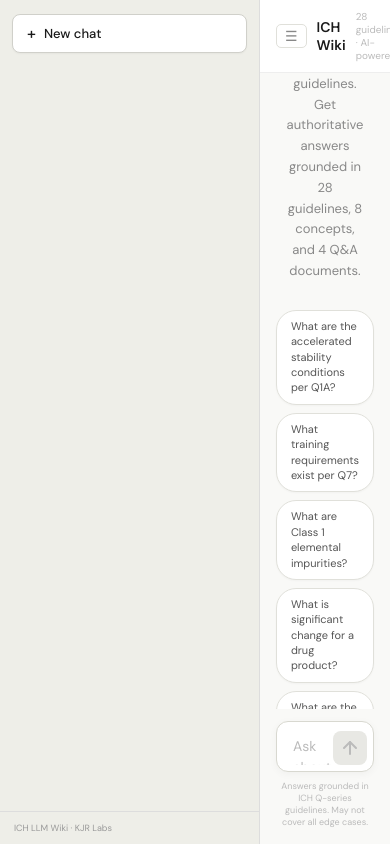
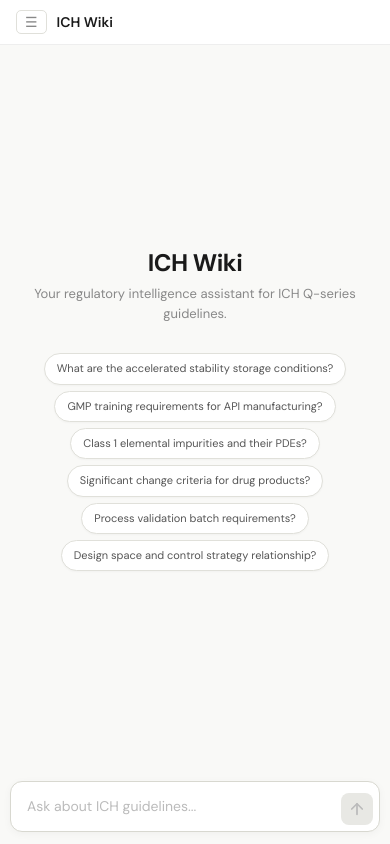
Before and after one commit to KshitijKoranne/ich-wiki-webapp, a Next.js app: page / in a window 390 px wide. Built offline with nearby package versions, Linux system fonts and the light colour scheme; a web font is replaced by a local one.

Commit message:
Mobile responsive, pharma loading phrases, professional copy

```diff
--- a/src/app/page.tsx
+++ b/src/app/page.tsx
@@ -6,17 +6,37 @@ import { useState, useRef, useEffect, useCallback } from "react";
 type Message = { role: "user" | "assistant"; content: string };
 type Chat = { id: string; title: string; messages: Message[] };
 
+const LOADING_PHRASES = [
+  "Reviewing ICH guidelines",
+  "Cross-referencing Q-series",
+  "Analyzing regulatory requirements",
+  "Checking GMP references",
+  "Consulting quality standards",
+  "Evaluating compliance criteria",
+  "Reviewing stability protocols",
+  "Parsing validation requirements",
+  "Referencing impurity thresholds",
+  "Checking pharmacopoeial texts",
+];
+
 /* ── Main ─────────────────────────────────────────────────────────── */
 export default function Home() {
   const [chats, setChats] = useState<Chat[]>([]);
   const [activeId, setActiveId] = useState<string | null>(null);
   const [input, setInput] = useState("");
   const [loading, setLoading] = useState(false);
-  const [sidebarOpen, setSidebarOpen] = useState(true);
+  const [loadingPhrase, setLoadingPhrase] = useState("");
+  const [sidebarOpen, setSidebarOpen] = useState(false);
   const bottomRef = useRef<HTMLDivElement>(null);
   const inputRef = useRef<HTMLTextAreaElement>(null);
+  const phraseInterval = useRef<any>(null);
 
   const activeChat = chats.find(c => c.id === activeId) || null;
+
+  // Detect desktop
+  useEffect(() => {
+    if (window.innerWidth > 768) setSidebarOpen(true);
+  }, []);
 
   useEffect(() => {
     bottomRef.current?.scrollIntoView({ behavior: "smooth" });
@@ -26,19 +46,36 @@ export default function Home() {
     inputRef.current?.focus();
   }, [activeId]);
 
+  // Rotate loading phrases
+  useEffect(() => {
+    if (loading) {
+      setLoadingPhrase(LOADING_PHRASES[Math.floor(Math.random() * LOADING_PHRASES.length)]);
+      phraseInterval.current = setInterval(() => {
+        setLoadingPhrase(LOADING_PHRASES[Math.floor(Math.random() * LOADING_PHRASES.length)]);
+      }, 2200);
+    } else {
+      if (phraseInterval.current) clearInterval(phraseInterval.current);
+    }
+    return () => { if (phraseInterval.current) clearInterval(phraseInterval.current); };
+  }, [loading]);
+
   const newChat = useCallback(() => {
     const id = Date.now().toString();
     setChats(prev => [{ id, title: "New chat", messages: [] }, ...prev]);
     setActiveId(id);
     setInput("");
+    if (window.innerWidth <= 768) setSidebarOpen(false);
   }, []);
 
   const deleteChat = useCallback((id: string) => {
     setChats(prev => prev.filter(c => c.id !== id));
-    if (activeId === id) {
-      setActiveId(null);
-    }
+    if (activeId === id) setActiveId(null);
   }, [activeId]);
+
+  const selectChat = useCallback((id: string) => {
+    setActiveId(id);
+    if (window.innerWidth <= 768) setSidebarOpen(false);
+  }, []);
 
   const send = async () => {
     if (!input.trim() || loading) return;
@@ -47,8 +84,7 @@ export default function Home() {
 
     if (!chatId) {
       const id = Date.now().toString();
-      const newC: Chat = { id, title: "New chat", messages: [] };
-      setChats(prev => [newC, ...prev]);
+      setChats(prev => [{ id, title: "New chat", messages: [] }, ...prev]);
       chatId = id;
       setActiveId(id);
     }
@@ -56,6 +92,9 @@ export default function Home() {
     const userMsg: Message = { role: "user", content: input.trim() };
     const currentInput = input.trim();
     setInput("");
+
+    // Reset textarea height
+    if (inputRef.current) inputRef.current.style.height = "auto";
 
     setChats(prev => prev.map(c => {
       if (c.id !== chatId) return c;
@@ -84,7 +123,7 @@ export default function Home() {
     } catch (e: any) {
       setChats(prev => prev.map(c => {
         if (c.id !== chatId) return c;
-        return { ...c, messages: [...c.messages, { role: "assistant", content: "Error: " + e.message }] };
+        return { ...c, messages: [...c.messages, { role: "assistant", content: "Connection error. Please try again." }] };
       }));
     }
 
@@ -98,29 +137,26 @@ export default function Home() {
     }
   };
 
-  // Auto-resize textarea
   const handleInput = (e: React.ChangeEvent<HTMLTextAreaElement>) => {
     setInput(e.target.value);
     const el = e.target;
     el.style.height = "auto";
-    el.style.height = Math.min(el.scrollHeight, 160) + "px";
+    el.style.height = Math.min(el.scrollHeight, 140) + "px";
   };
 
   return (
-    <div style={{ fontFamily: "'DM Sans', -apple-system, BlinkMacSystemFont, sans-serif", background: "#f9f9f7", color: "#1a1a1a", height: "100vh", display: "flex", overflow: "hidden" }}>
+    <div style={{ fontFamily: "'DM Sans', -apple-system, BlinkMacSystemFont, sans-serif", background: "#f9f9f7", color: "#1a1a1a", height: "100dvh", display: "flex", overflow: "hidden", position: "relative" }}>
+
+      {/* ── Mobile overlay ────────────────────────────────────── */}
+      {sidebarOpen && (
+        <div
+          onClick={() => setSidebarOpen(false)}
+          className="sidebar-overlay"
+        />
+      )}
 
       {/* ── Sidebar ──────────────────────────────────────────── */}
-      <aside style={{
-        width: sidebarOpen ? 260 : 0,
-        minWidth: sidebarOpen ? 260 : 0,
-        background: "#eeeee8",
-        borderRight: "1px solid #ddd",
-        display: "flex",
-        flexDirection: "column",
-        transition: "width 0.2s, min-width 0.2s",
-        overflow: "hidden",
-      }}>
-        {/* New chat button */}
+      <aside className={`sidebar ${sidebarOpen ? "open" : ""}`}>
         <div style={{ padding: "14px 12px 8px" }}>
           <button onClick={newChat} style={{
             width: "100%", padding: "10px 14px", fontSize: 13, fontWeight: 500,
@@ -134,15 +170,11 @@ export default function Home() {
           </button>
         </div>
 
-        {/* Chat list */}
         <div style={{ flex: 1, overflow: "auto", padding: "4px 8px" }}>
           {chats.map(chat => (
-            <div key={chat.id} style={{
-              display: "flex", alignItems: "center", gap: 4,
-              marginBottom: 2,
-            }}>
+            <div key={chat.id} style={{ display: "flex", alignItems: "center", gap: 2, marginBottom: 2 }}>
               <button
-                onClick={() => { setActiveId(chat.id); }}
+                onClick={() => selectChat(chat.id)}
                 style={{
                   flex: 1, padding: "9px 12px", fontSize: 12,
                   fontFamily: "inherit", textAlign: "left",
@@ -153,17 +185,16 @@ export default function Home() {
                 }}
               >{chat.title}</button>
               <button onClick={() => deleteChat(chat.id)} style={{
-                padding: "4px 6px", fontSize: 11, background: "none",
-                border: "none", color: "#aaa", cursor: "pointer",
+                padding: "4px 6px", fontSize: 12, background: "none",
+                border: "none", color: "#bbb", cursor: "pointer",
                 borderRadius: 4, flexShrink: 0,
               }}>&times;</button>
             </div>
           ))}
         </div>
 
-        {/* Sidebar footer */}
         <div style={{ padding: "10px 14px", borderTop: "1px solid #ddd", fontSize: 9, color: "#999" }}>
-          ICH LLM Wiki · KJR Labs
+          Powered by ICH Q-Series Knowledge Base
         </div>
       </aside>
 
@@ -174,77 +205,62 @@ export default function Home() {
         <div style={{
           padding: "10px 16px", borderBottom: "1px solid #eee",
           display: "flex", alignItems: "center", gap: 10,
-          background: "#fff",
+          background: "#fff", flexShrink: 0,
         }}>
           <button onClick={() => setSidebarOpen(!sidebarOpen)} style={{
             padding: "4px 8px", fontSize: 14, background: "none",
             border: "1px solid #e0e0da", borderRadius: 5, cursor: "pointer",
             color: "#888", fontFamily: "inherit", lineHeight: 1,
-          }}>{sidebarOpen ? "\u2630" : "\u2630"}</button>
+          }}>{"\u2630"}</button>
           <span style={{ fontSize: 14, fontWeight: 600, color: "#1a1a1a" }}>
             ICH Wiki
-          </span>
-          <span style={{ fontSize: 10, color: "#bbb", fontWeight: 400 }}>
-            28 guidelines · AI-powered
           </span>
         </div>
 
         {/* Messages area */}
-        <div style={{ flex: 1, overflow: "auto", padding: "0" }}>
+        <div style={{ flex: 1, overflow: "auto" }}>
           {!activeChat || activeChat.messages.length === 0 ? (
-            /* Empty state */
             <div style={{
               display: "flex", flexDirection: "column", alignItems: "center",
-              justifyContent: "center", height: "100%", padding: 40, textAlign: "center",
+              justifyContent: "center", height: "100%", padding: "40px 20px", textAlign: "center",
             }}>
-              <div style={{ fontSize: 28, fontWeight: 700, color: "#1a1a1a", marginBottom: 8, letterSpacing: -0.5 }}>
+              <div style={{ fontSize: 24, fontWeight: 700, color: "#1a1a1a", marginBottom: 6, letterSpacing: -0.5 }}>
                 ICH Wiki
               </div>
-              <p style={{ fontSize: 13, color: "#888", maxWidth: 420, lineHeight: 1.6, marginBottom: 28 }}>
-                Ask questions about ICH Q-series guidelines. Get authoritative answers grounded in 28 guidelines, 8 concepts, and 4 Q&A documents.
+              <p style={{ fontSize: 13, color: "#888", maxWidth: 400, lineHeight: 1.6, marginBottom: 28 }}>
+                Your regulatory intelligence assistant for ICH Q-series guidelines.
               </p>
-              <div style={{ display: "flex", flexWrap: "wrap", gap: 8, justifyContent: "center", maxWidth: 550 }}>
+              <div className="suggestions-grid">
                 {[
-                  "What are the accelerated stability conditions per Q1A?",
-                  "What training requirements exist per Q7?",
-                  "What are Class 1 elemental impurities?",
-                  "What is significant change for a drug product?",
-                  "What are the three objectives of Q10 PQS?",
-                  "What is the batch requirement for stability studies?",
+                  "What are the accelerated stability storage conditions?",
+                  "GMP training requirements for API manufacturing?",
+                  "Class 1 elemental impurities and their PDEs?",
+                  "Significant change criteria for drug products?",
+                  "Process validation batch requirements?",
+                  "Design space and control strategy relationship?",
                 ].map(q => (
-                  <button key={q} onClick={() => { setInput(q); inputRef.current?.focus(); }} style={{
-                    padding: "8px 14px", fontSize: 11, fontFamily: "inherit",
-                    background: "#fff", color: "#555", border: "1px solid #e0e0da",
-                    borderRadius: 20, cursor: "pointer", lineHeight: 1.4,
-                    boxShadow: "0 1px 2px rgba(0,0,0,0.03)",
-                    maxWidth: 260, textAlign: "left",
-                  }}>{q}</button>
+                  <button key={q} onClick={() => { setInput(q); inputRef.current?.focus(); }} className="suggestion-btn">
+                    {q}
+                  </button>
                 ))}
               </div>
             </div>
           ) : (
-            /* Messages */
-            <div style={{ maxWidth: 720, margin: "0 auto", padding: "20px 24px" }}>
+            <div className="messages-container">
               {activeChat.messages.map((msg, i) => (
-                <div key={i} style={{
-                  marginBottom: 24,
-                  display: "flex",
-                  gap: 12,
-                }}>
-                  {/* Avatar */}
+                <div key={i} style={{ marginBottom: 20, display: "flex", gap: 10 }}>
                   <div style={{
-                    width: 28, height: 28, borderRadius: "50%", flexShrink: 0,
-                    background: msg.role === "user" ? "#e0ddd5" : "#d4e8d4",
+                    width: 26, height: 26, borderRadius: "50%", flexShrink: 0,
+                    background: msg.role === "user" ? "#e0ddd5" : "#c8dcc8",
                     display: "flex", alignItems: "center", justifyContent: "center",
-                    fontSize: 12, fontWeight: 600, color: msg.role === "user" ? "#666" : "#3a7a3a",
+                    fontSize: 11, fontWeight: 600,
+                    color: msg.role === "user" ? "#666" : "#3a6a3a",
                     marginTop: 2,
                   }}>
-                    {msg.role === "user" ? "Y" : "W"}
+                    {msg.role === "user" ? "Y" : "Q"}
                   </div>
-
-                  {/* Content */}
                   <div style={{ flex: 1, minWidth: 0 }}>
-                    <div style={{ fontSize: 11, fontWeight: 600, color: "#888", marginBottom: 4 }}>
+                    <div style={{ fontSize: 11, fontWeight: 600, color: "#999", marginBottom: 3 }}>
                       {msg.role === "user" ? "You" : "ICH Wiki"}
                     </div>
                     <div style={{
@@ -258,16 +274,21 @@ export default function Home() {
               ))}
 
               {loading && (
-                <div style={{ display: "flex", gap: 12, marginBottom: 24 }}>
+                <div style={{ display: "flex", gap: 10, marginBottom: 20 }}>
                   <div style={{
-                    width: 28, height: 28, borderRadius: "50%", flexShrink: 0,
-                    background: "#d4e8d4", display: "flex", alignItems: "center",
-                    justifyContent: "center", fontSize: 12, fontWeight: 600, color: "#3a7a3a",
-                  }}>W</div>
+                    width: 26, height: 26, borderRadius: "50%", flexShrink: 0,
+                    background: "#c8dcc8", display: "flex", alignItems: "center",
+                    justifyContent: "center", fontSize: 11, fontWeight: 600, color: "#3a6a3a",
+                  }}>Q</div>
                   <div style={{ flex: 1 }}>
-                    <div style={{ fontSize: 11, fontWeight: 600, color: "#888", marginBottom: 4 }}>ICH Wiki</div>
-                    <div style={{ fontSize: 14, color: "#aaa" }}>
-                      <span className="dots">Thinking</span>
+                    <div style={{ fontSize: 11, fontWeight: 600, color: "#999", marginBottom: 3 }}>ICH Wiki</div>
+                    <div style={{ fontSize: 13, color: "#999", display: "flex", alignItems: "center", gap: 8 }}>
+                      <span className="loading-dot-container">
+                        <span className="loading-dot" style={{ animationDelay: "0s" }} />
+                        <span className="loading-dot" style={{ animationDelay: "0.15s" }} />
+                        <span className="loading-dot" style={{ animationDelay: "0.3s" }} />
+                      </span>
+                      <span className="loading-phrase">{loadingPhrase}</span>
                     </div>
                   </div>
                 </div>
@@ -279,18 +300,8 @@ export default function Home() {
         </div>
 
         {/* Input area */}
-        <div style={{
-          padding: "12px 16px 16px",
-          background: "#f9f9f7",
-        }}>
-          <div style={{
-            maxWidth: 720, margin: "0 auto",
-            background: "#fff", borderRadius: 12,
-            border: "1px solid #d8d8d0",
-            boxShadow: "0 2px 8px rgba(0,0,0,0.04)",
-            display: "flex", alignItems: "flex-end",
-            padding: "6px 6px 6px 16px",
-          }}>
+        <div className="input-container">
+          <div className="input-box">
             <textarea
               ref={inputRef}
               value={input}
@@ -302,14 +313,14 @@ export default function Home() {
                 flex: 1, border: "none", outline: "none", resize: "none",
                 fontSize: 14, fontFamily: "inherit", color: "#1a1a1a",
                 background: "transparent", padding: "8px 0",
-                lineHeight: 1.5, maxHeight: 160,
+                lineHeight: 1.5, maxHeight: 140,
               }}
             />
             <button
               onClick={send}
               disabled={loading || !input.trim()}
               style={{
-                width: 34, height: 34, borderRadius: 8,
+                width: 32, height: 32, borderRadius: 8,
                 background: input.trim() && !loading ? "#1a1a1a" : "#e8e8e4",
                 color: input.trim() && !loading ? "#fff" : "#bbb",
                 border: "none", cursor: input.trim() && !loading ? "pointer" : "default",
@@ -317,15 +328,12 @@ export default function Home() {
                 fontSize: 16, flexShrink: 0, transition: "background 0.15s",
               }}
             >
-              <svg width="16" height="16" viewBox="0 0 16 16" fill="none" style={{ transform: "rotate(-90deg)" }}>
+              <svg width="14" height="14" viewBox="0 0 16 16" fill="none" style={{ transform: "rotate(-90deg)" }}>
                 <path d="M8 2L14 8L8 14" stroke="currentColor" strokeWidth="2" strokeLinecap="round" strokeLinejoin="round"/>
                 <path d="M14 8H2" stroke="currentColor" strokeWidth="2" strokeLinecap="round"/>
               </svg>
             </button>
           </div>
-          <p style={{ textAlign: "center", fontSize: 9, color: "#bbb", marginTop: 8 }}>
-            Answers grounded in ICH Q-series guidelines. May not cover all edge cases.
-          </p>
         </div>
       </div>
 
@@ -333,11 +341,85 @@ export default function Home() {
         * { box-sizing: border-box; margin: 0; }
         textarea::placeholder { color: #bbb; }
         button:hover { opacity: 0.92; }
-        ::-webkit-scrollbar { width: 5px; }
+        ::-webkit-scrollbar { width: 4px; }
         ::-webkit-scrollbar-track { background: transparent; }
         ::-webkit-scrollbar-thumb { background: #ddd; border-radius: 3px; }
-        @keyframes blink { 0%,100% { opacity: 1; } 50% { opacity: 0.3; } }
-        .dots::after { content: "..."; animation: blink 1.2s infinite; }
+
+        /* Sidebar */
+        .sidebar {
+          width: 260px; min-width: 260px;
+          background: #eeeee8; border-right: 1px solid #ddd;
+          display: flex; flex-direction: column;
+          transition: transform 0.2s ease;
+          z-index: 20;
+        }
+        .sidebar-overlay { display: none; }
+
+        /* Messages */
+        .messages-container {
+          max-width: 680px; margin: 0 auto; padding: 20px 20px;
+        }
+
+        /* Input */
+        .input-container {
+          padding: 10px 16px 14px; background: #f9f9f7; flex-shrink: 0;
+        }
+        .input-box {
+          max-width: 680px; margin: 0 auto;
+          background: #fff; border-radius: 12;
+          border: 1px solid #d8d8d0;
+          box-shadow: 0 2px 8px rgba(0,0,0,0.04);
+          display: flex; align-items: flex-end;
+          padding: 6px 6px 6px 16px;
+          border-radius: 12px;
+        }
+
+        /* Suggestions */
+        .suggestions-grid {
+          display: flex; flex-wrap: wrap; gap: 8px;
+          justify-content: center; max-width: 520px;
+        }
+        .suggestion-btn {
+          padding: 8px 14px; font-size: 12px; font-family: inherit;
+          background: #fff; color: #555; border: 1px solid #e0e0da;
+          border-radius: 20px; cursor: pointer; line-height: 1.4;
+          box-shadow: 0 1px 2px rgba(0,0,0,0.03);
+          max-width: 240px; text-align: left;
+        }
+
+        /* Loading dots */
+        .loading-dot-container { display: flex; gap: 3px; align-items: center; }
+        .loading-dot {
+          width: 5px; height: 5px; border-radius: 50%;
+          background: #999; animation: dotPulse 1s ease-in-out infinite;
+        }
+        @keyframes dotPulse {
+          0%, 100% { opacity: 0.3; transform: scale(0.8); }
+          50% { opacity: 1; transform: scale(1); }
+        }
+        .loading-phrase {
+          font-style: italic; animation: fadePhrase 2.2s ease-in-out infinite;
+        }
+        @keyframes fadePhrase {
+          0% { opacity: 0; } 15% { opacity: 1; } 85% { opacity: 1; } 100% { opacity: 0; }
+        }
+
+        /* Mobile */
+        @media (max-width: 768px) {
+          .sidebar {
+            position: fixed; top: 0; left: 0; bottom: 0;
+            transform: translateX(-100%);
+          }
+          .sidebar.open { transform: translateX(0); }
+          .sidebar-overlay {
+            display: block; position: fixed; inset: 0;
+            background: rgba(0,0,0,0.3); z-index: 15;
+          }
+          .messages-container { padding: 16px 14px; }
+          .input-container { padding: 8px 10px 12px; }
+          .suggestions-grid { gap: 6px; padding: 0 10px; }
+          .suggestion-btn { font-size: 11px; padding: 7px 12px; max-width: 100%; }
+        }
       `}</style>
     </div>
   );
```
